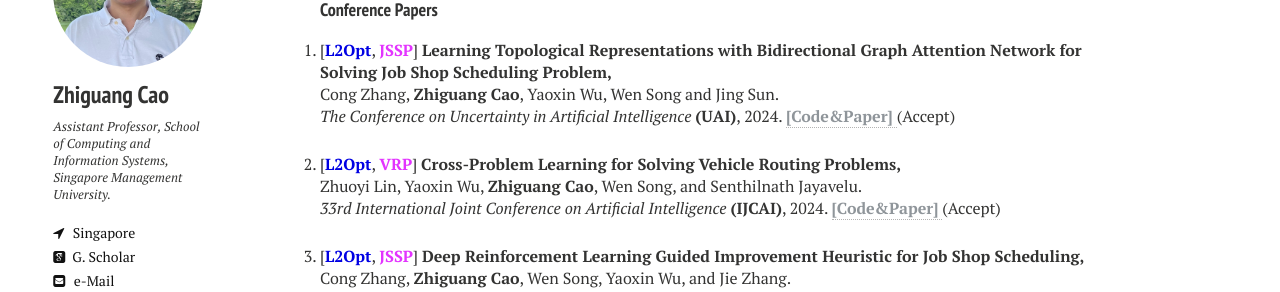
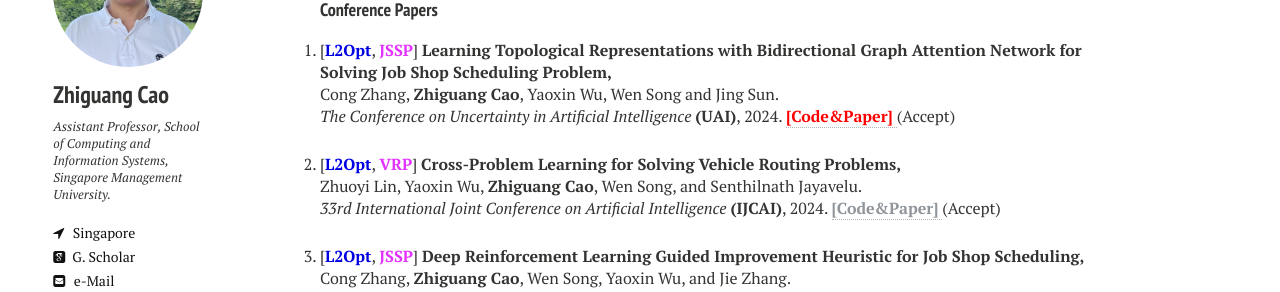
Before and after one commit to zhiguangcaosg/zhiguangcaosg.github.io, a Jekyll site: the page built from publications.md, in a window 1280 px wide. Shown: the part 180-472 px from the top of the page. Built offline with Jekyll 4.4.1, drawn with Linux system fonts in a browser that asks for light colours; nearby versions of some CDN libraries.

Commit message:
Update publications.html

```diff
--- a/_layouts/publications.html
+++ b/_layouts/publications.html
@@ -94,7 +94,7 @@ div.bibtex pre { font-size: 75%; overflow: auto;  width: 100%; padding: 0em 0em;
 <p>
 [<font color="#0000E3"><b>L2Opt</b></font>, <font color="#E333FF"><b>JSSP</b></font>] <b>Learning Topological Representations with Bidirectional Graph Attention Network for Solving Job Shop Scheduling Problem,</b>
 <br> Cong Zhang, <b>Zhiguang Cao</b>, Yaoxin Wu, Wen Song and Jing Sun.<br>
-<i> The Conference on Uncertainty in Artificial Intelligence</i> <b>(UAI)</b>, 2024. <a href="https://zhiguangcaosg.github.io/publications/"> <font color="#8F959A"><b>[Code&Paper]</b> </font></a> (Accept)
+<i> The Conference on Uncertainty in Artificial Intelligence</i> <b>(UAI)</b>, 2024. <a href="https://github.com/zcaicaros/TBGAT" target="_blank"> <font color="#FF0000"><b>[Code&Paper]</b> </font></a> (Accept)
 </p>
 </li>
 
```
